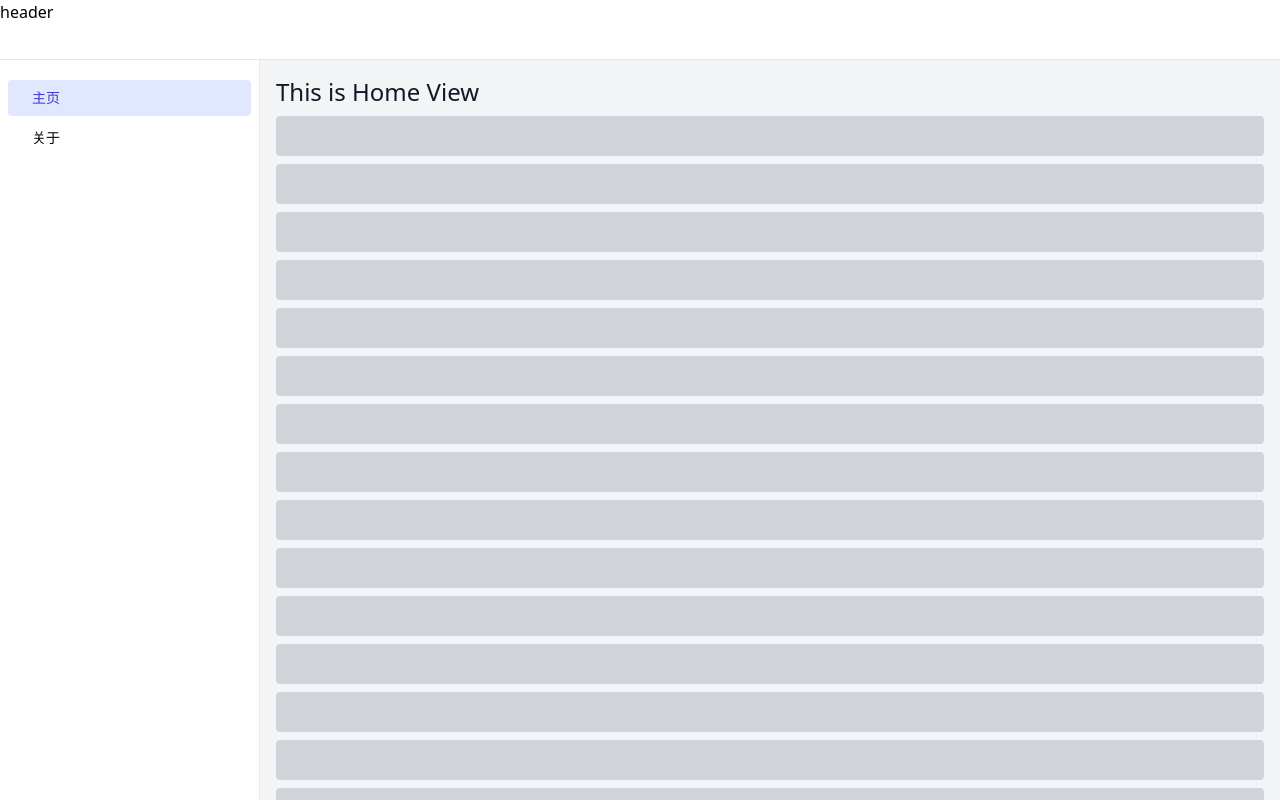
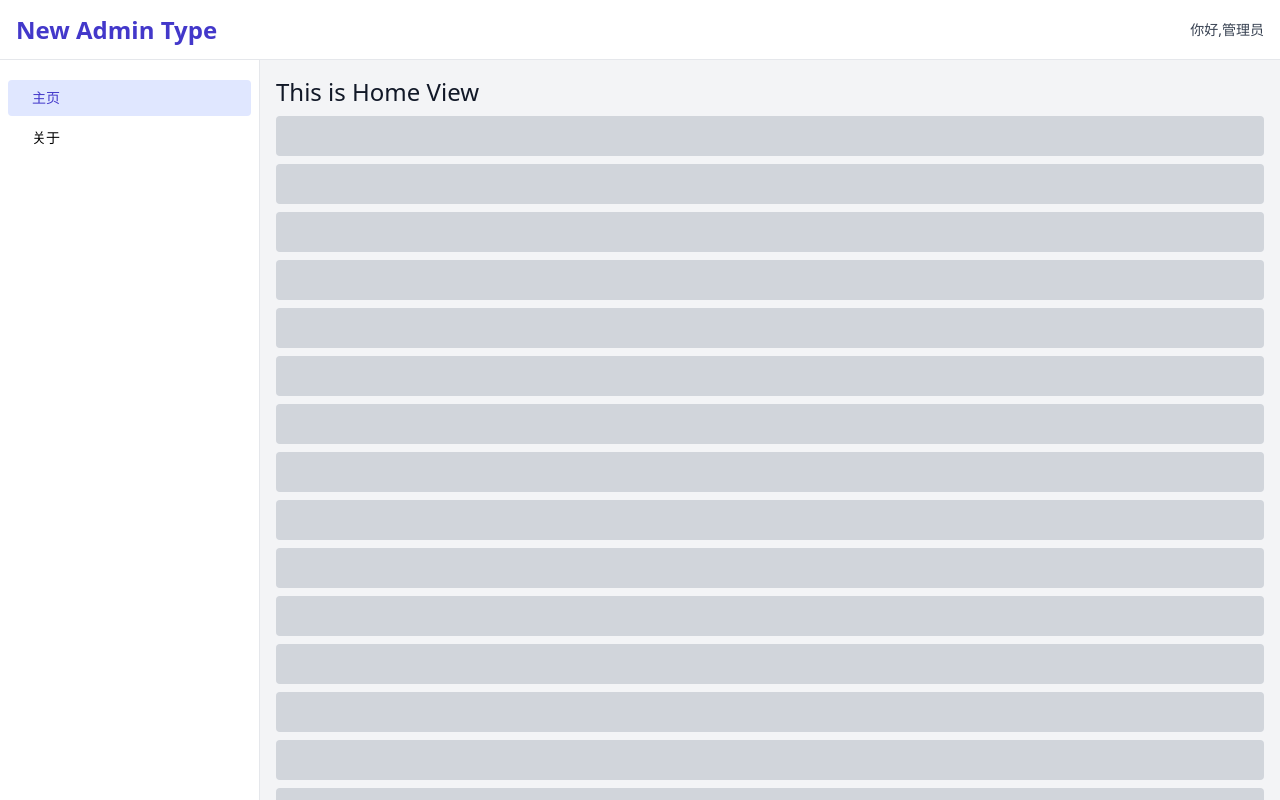
Before and after one commit to jmjgemini/vue-fast-starter, a Vue app: page /#/home in a window 1280 px wide. Built offline with nearby package versions, Linux system fonts and the light colour scheme.

Commit message:
finish todays work

```diff
--- a/src/views/layouts/MainLayout.vue
+++ b/src/views/layouts/MainLayout.vue
@@ -11,10 +11,16 @@ const { topBarHeightInPixel, sideBarWidthInPixel } = storeToRefs(layoutStore);
   <div class="absolute h-full w-full">
     <!-- top bar -->
     <div
-      class="border-b top-0 left-0 right-0"
+      class="border-b top-0 left-0 right-0 flex justify-between items-center px-4"
       :style="{ height: `${topBarHeightInPixel}px` }"
     >
-      header
+      <div class="text-2xl select-none text-indigo-700 font-extrabold">
+        New Admin Type
+      </div>
+      <div class="flex justify-start">
+        <div class="text-sm select-none text-gray-700">你好,管理员</div>
+        <div></div>
+      </div>
     </div>
 
     <div
```
